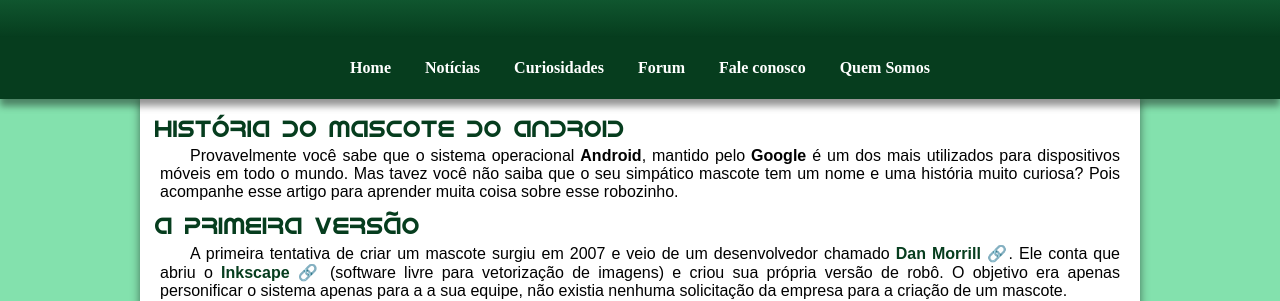
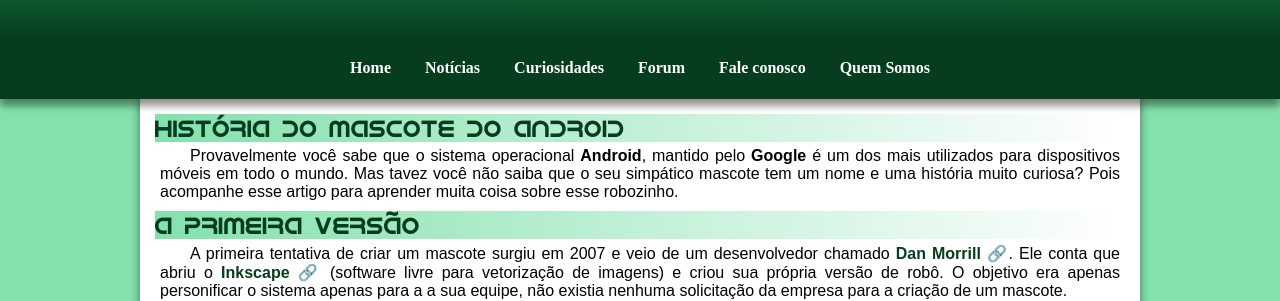
Before and after one commit to MatheusAimeral/projeto-android, a plain HTML site: page index.html in a window 1280 px wide. Shown: the part 122-423 px from the top of the page. Drawn offline with Linux system fonts and the light colour scheme.

Commit message:
Adcionando gradiente em titulos e subtitulos.

```diff
--- a/style2.css
+++ b/style2.css
@@ -124,11 +124,12 @@ article {
 article > h1 {
     font-family: var(--fonte-android);
     color: var(--cor5);
+    background-image: linear-gradient(to right, var(--cor1), var(--cor6));
 }
 
 article > h2 {
     font-family: var(--fonte-android);
-    background: linear-gradient(to right, var(--cor1), (--cor6) );
+    background-image: linear-gradient(to right, var(--cor1), var(--cor6));
     color: var(--cor5);
 }
 
```
